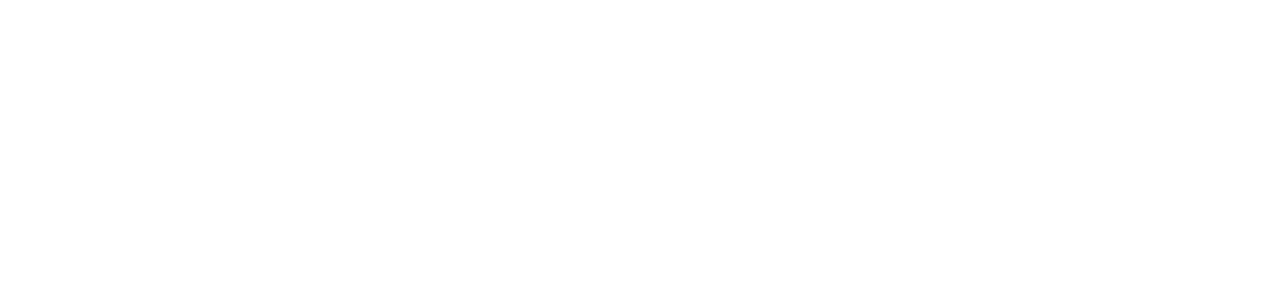
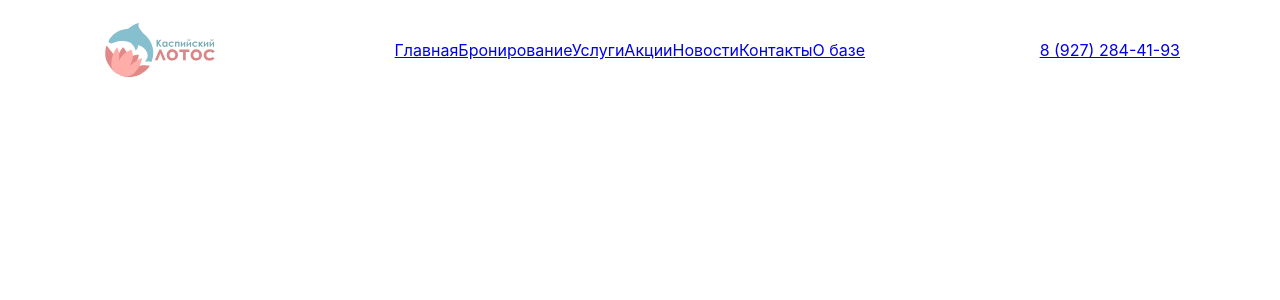
Before and after one commit to UnknownRakon/lotos, a React (Create React App) app: page / in a window 1280 px wide. Shown: the top 300 px of the page. Built offline with nearby package versions, Linux system fonts and the light colour scheme.

Commit message:
container

```diff
--- a/src/App.jsx
+++ b/src/App.jsx
@@ -1,10 +1,13 @@
 import { HashRouter as Router } from 'react-router-dom';
 import Header from './components/header/Header';
+import Container from './components/container/Container';
 
 const App = () => {
     return (
         <Router>
-            <Header />
+            <Container>
+                <Header />
+            </Container>
         </Router>
     );
 };
--- /dev/null
+++ b/src/components/container/Container.jsx
@@ -0,0 +1,7 @@
+import * as styles from './Container.module.scss';
+
+const Container = ({ children }) => {
+    return <div className={styles.container}>{children}</div>;
+};
+
+export default Container;
--- /dev/null
+++ b/src/components/container/Container.module.scss
@@ -0,0 +1,5 @@
+.container {
+    max-width: 1440px;
+    padding: 0 100px;
+    margin: 0 auto;
+}
--- a/src/components/header/Header.jsx
+++ b/src/components/header/Header.jsx
@@ -1,7 +1,16 @@
-import './Header.module.scss';
+import Logo from '../logo/Logo';
+import Nav from '../nav/Nav';
+import Phone from '../phone/Phone';
+import * as styles from './Header.module.scss';
 
 const Header = () => {
-    return <header />;
+    return (
+        <header className={styles.header}>
+            <Logo />
+            <Nav />
+            <Phone />
+        </header>
+    );
 };
 
 export default Header;
--- a/src/components/header/Header.module.scss
+++ b/src/components/header/Header.module.scss
@@ -0,0 +1,7 @@
+.header {
+    height: 100px;
+    width: 100%;
+    display: flex;
+    justify-content: space-between;
+    align-items: center;
+}
--- /dev/null
+++ b/src/components/logo/Logo.jsx
@@ -0,0 +1,7 @@
+import LotusLogo from './logo.svg';
+import * as styles from './Logo.module.scss';
+
+const Logo = () => {
+    return <img src={LotusLogo} className={styles.logo} alt="Lotus Logo" />;
+};
+export default Logo;
--- /dev/null
+++ b/src/components/logo/Logo.module.scss
@@ -0,0 +1,4 @@
+.logo {
+    width: 120px;
+    height: auto;
+}
--- /dev/null
+++ b/src/components/nav/Nav.jsx
@@ -0,0 +1,60 @@
+import { NavLink } from 'react-router-dom';
+import * as styles from './Nav.module.scss';
+
+const Nav = () => {
+    return (
+        <nav>
+            <NavLink
+                to="/main"
+                activeClassName={styles.selected}
+                className={styles.link}
+            >
+                Главная
+            </NavLink>
+            <NavLink
+                to="/booking"
+                activeClassName={styles.selected}
+                className={styles.link}
+            >
+                Бронирование
+            </NavLink>
+            <NavLink
+                to="/services"
+                activeClassName={styles.selected}
+                className={styles.link}
+            >
+                Услуги
+            </NavLink>
+            <NavLink
+                to="/stock"
+                activeClassName={styles.selected}
+                className={styles.link}
+            >
+                Акции
+            </NavLink>
+            <NavLink
+                to="/news"
+                activeClassName={styles.selected}
+                className={styles.link}
+            >
+                Новости
+            </NavLink>
+            <NavLink
+                to="/contacts"
+                activeClassName={styles.selected}
+                className={styles.link}
+            >
+                Контакты
+            </NavLink>
+            <NavLink
+                to="/about"
+                activeClassName={styles.selected}
+                className={styles.link}
+            >
+                О базе
+            </NavLink>
+        </nav>
+    );
+};
+
+export default Nav;
--- /dev/null
+++ b/src/components/phone/Phone.jsx
@@ -0,0 +1,8 @@
+const Phone = () => {
+    return (
+        <a className href="tel:+7 (927) 284-41-93">
+            8 (927) 284-41-93
+        </a>
+    );
+};
+export default Phone;
```
Also changed, not shown: src/components/phone/Phone.module.scss (added, +12 -0 lines), .eslintrc.json, src/components/logo/logo.svg (added), src/components/nav/Nav.module.scss (added).
